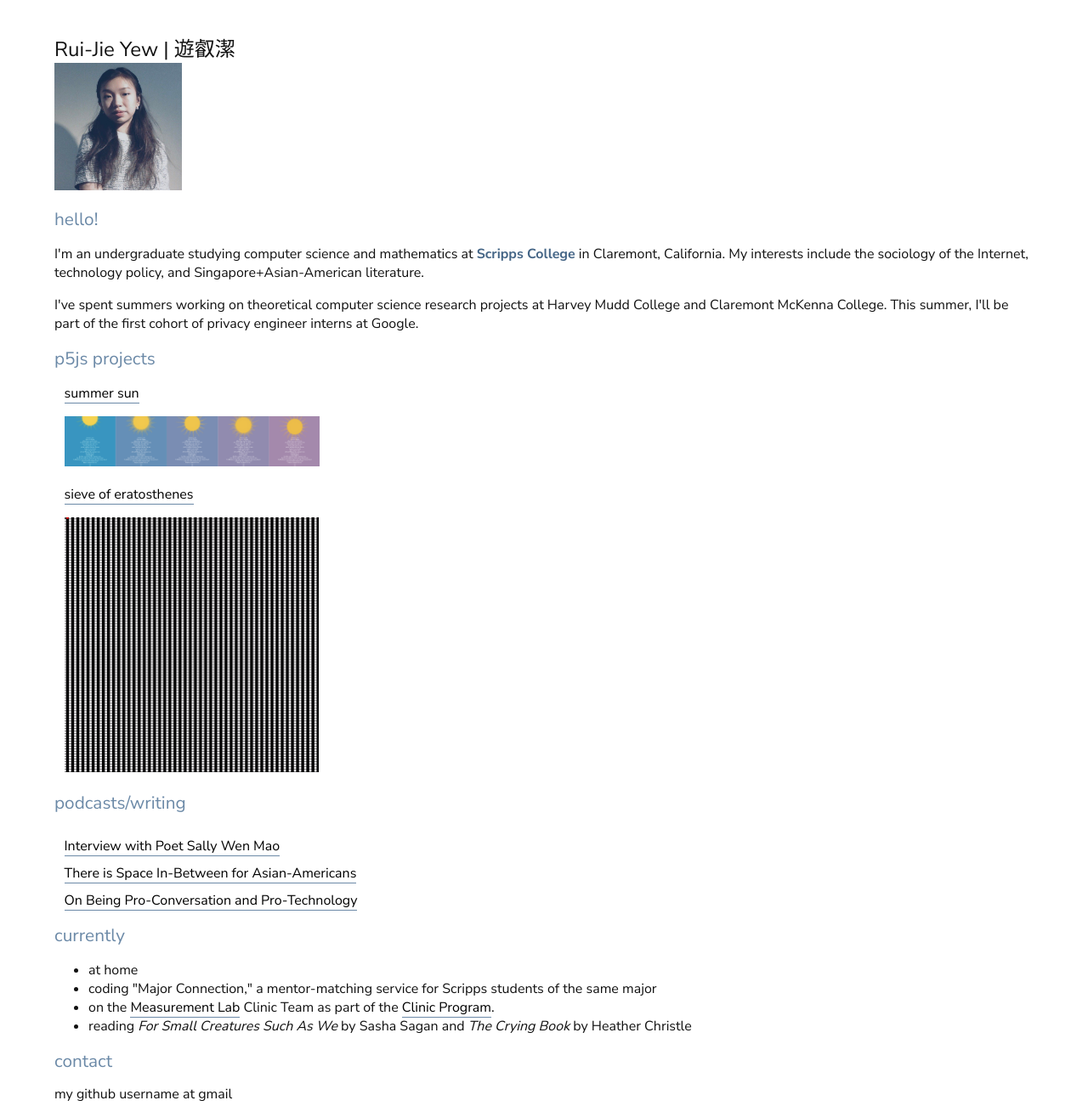
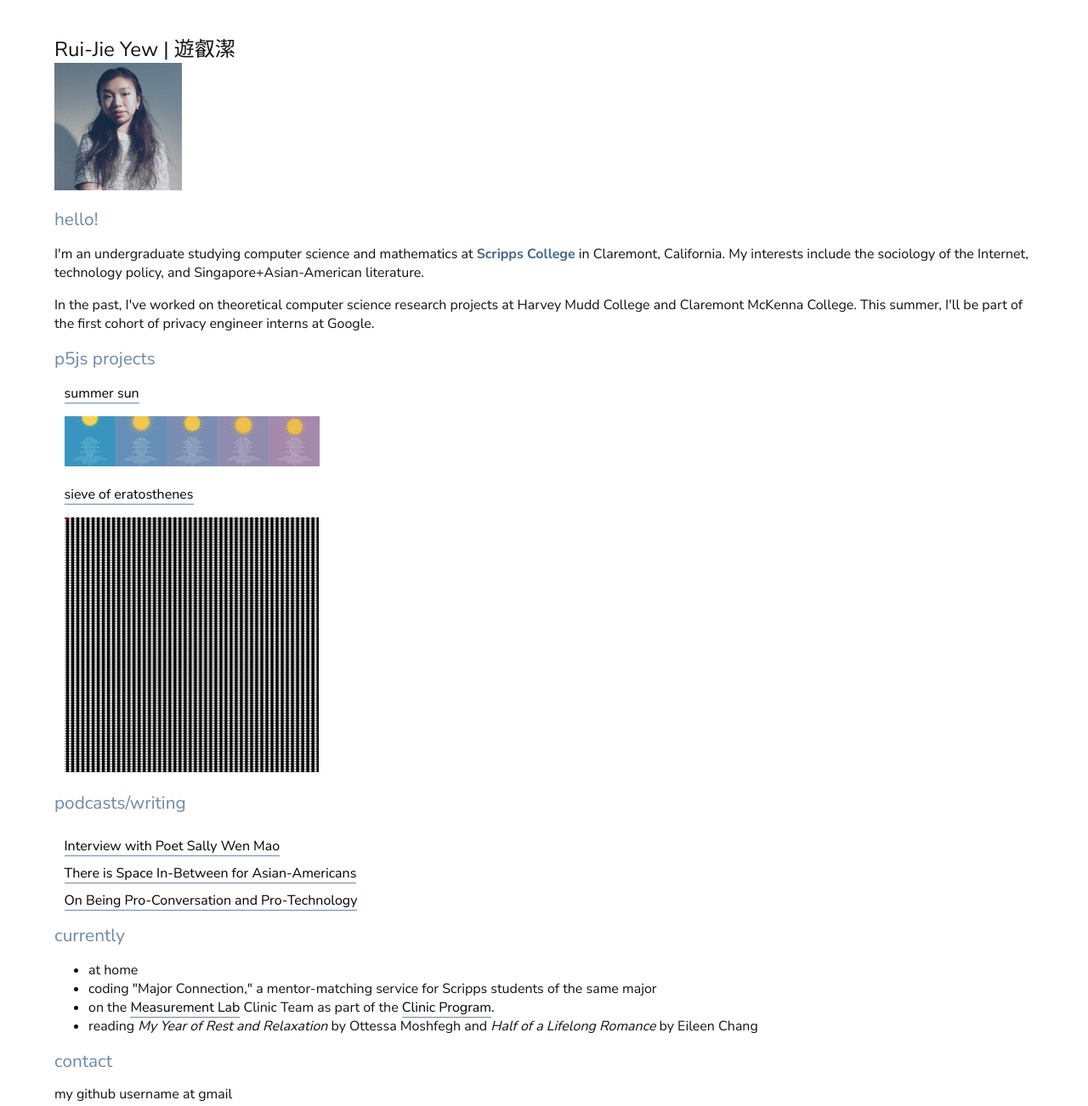
Before and after one commit to parallelepipeds/parallelepipeds.github.io, a plain HTML site: page index.html in a window 1280 px wide. Shown: the top 1302 px of the page at 85% size. Drawn offline with Linux system fonts and the light colour scheme.

Commit message:
reading log

```diff
--- a/index.html
+++ b/index.html
@@ -22,7 +22,7 @@
 <div class = "about-container">
   <h1>hello!</h1>
   <p>I'm an undergraduate studying computer science and mathematics at <a class ="intro"; href = https://scrippscollege.edu/about>Scripps College</a> in Claremont, California. My interests include the sociology of the Internet, technology policy, and Singapore+Asian-American literature. </p>
- <p>I've spent summers working on theoretical computer science research projects at Harvey Mudd College and Claremont McKenna College. This summer, I'll be part of the first cohort of privacy engineer interns at Google.</p>
+ <p>In the past, I've worked on theoretical computer science research projects at Harvey Mudd College and Claremont McKenna College. This summer, I'll be part of the first cohort of privacy engineer interns at Google.</p>
 </div>
 
     <div>
@@ -48,7 +48,7 @@
           <li> at home</li>
           <li> coding "Major Connection," a mentor-matching service for Scripps students of the same major
           <li> on the <a class ="underline"; href = "https://www.measurementlab.net/"> Measurement Lab</a> Clinic Team as part of the <a class ="underline"; href="https://www.hmc.edu/clinic/" >Clinic Program</a>. </li>
-          <li> reading <i>For Small Creatures Such As We</i> by Sasha Sagan and <i>The Crying Book</i> by Heather Christle</li>
+          <li> reading <i>My Year of Rest and Relaxation</i> by Ottessa Moshfegh and <i>Half of a Lifelong Romance</i> by Eileen Chang</li>
         </ul>
      </div>
 
```
